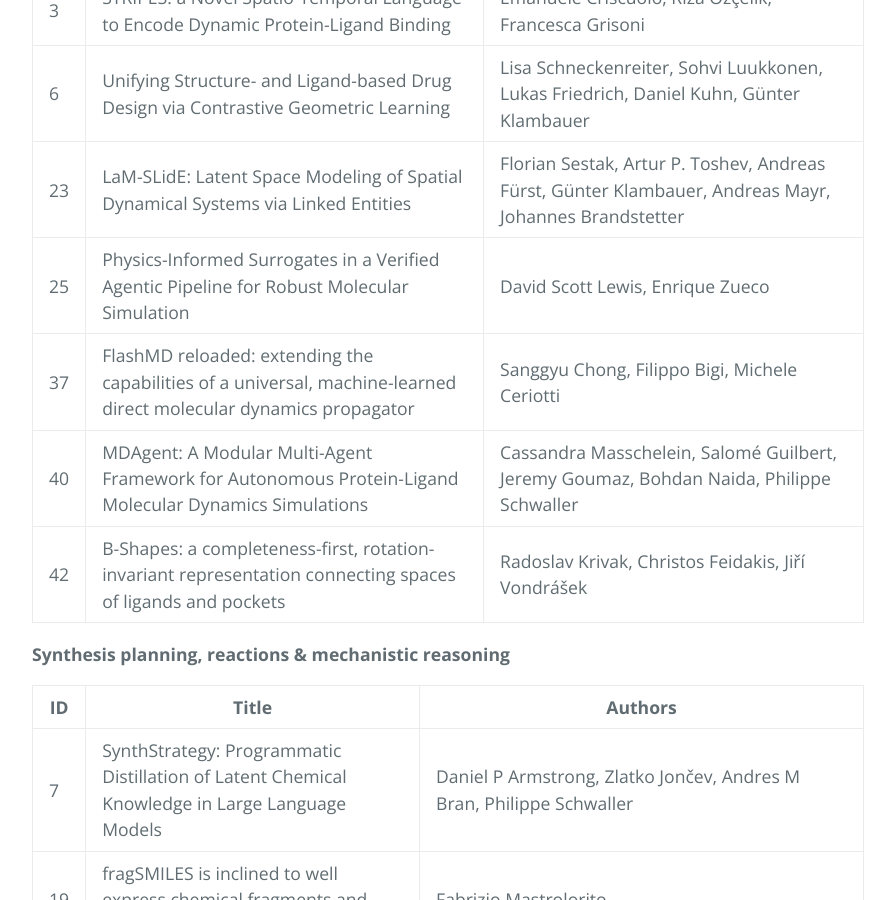
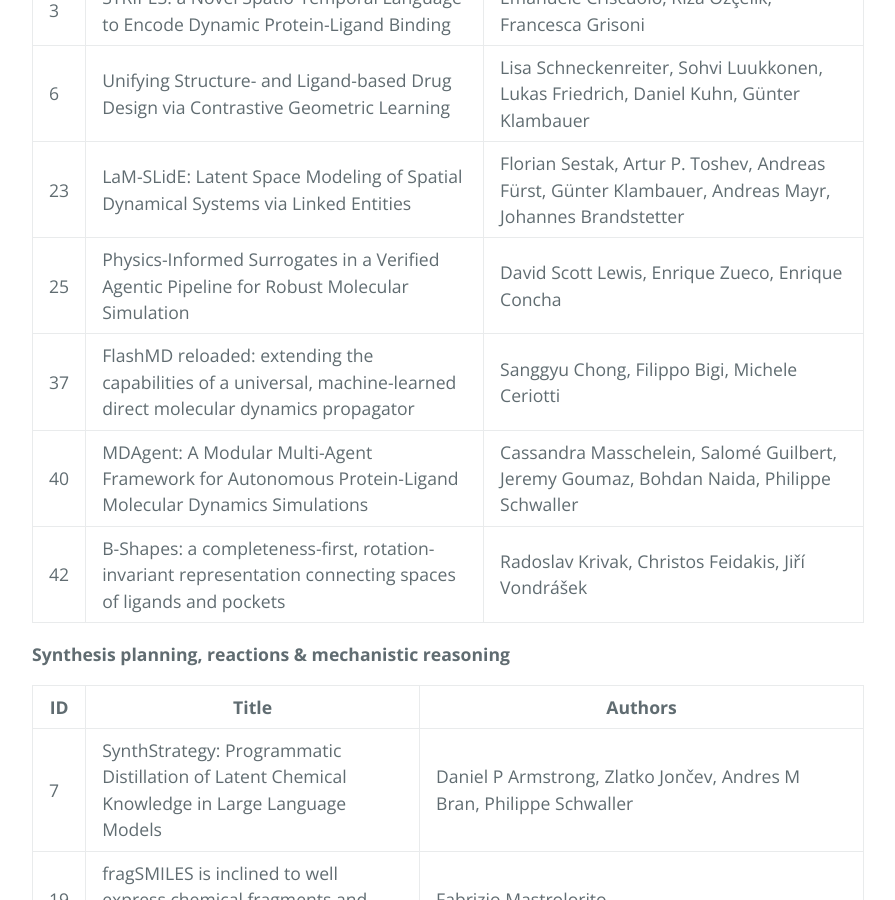
Before and after one commit to moleculediscovery/workshop2025, a Jekyll site: the page built from index.md, in a window 1280 px wide and 900 px high, scrolled down 5269 px. Shown: the whole window, without its empty margins (192-1087 px from the left). Built offline with Jekyll 4.4.1, drawn with Linux system fonts in a browser that asks for light colours; our own code applies the rules of GitHub Pages for plain Markdown files; some of the changed text lies outside the part shown.

Commit message:
Update index.md

```diff
--- a/index.md
+++ b/index.md
@@ -87,7 +87,7 @@ This will be the 5th-year edition of the ML4Molecules workshop organized by the
 | 3  | STRIPES: a Novel Spatio-Temporal Language to Encode Dynamic Protein-Ligand Binding | Emanuele Criscuolo, Rıza Özçelik, Francesca Grisoni |
 | 6  | Unifying Structure- and Ligand-based Drug Design via Contrastive Geometric Learning | Lisa Schneckenreiter, Sohvi Luukkonen, Lukas Friedrich, Daniel Kuhn, Günter Klambauer |
 | 23 | LaM-SLidE: Latent Space Modeling of Spatial Dynamical Systems via Linked Entities | Florian Sestak, Artur P. Toshev, Andreas Fürst, Günter Klambauer, Andreas Mayr, Johannes Brandstetter |
-| 25 | Physics-Informed Surrogates in a Verified Agentic Pipeline for Robust Molecular Simulation | David Scott Lewis, Enrique Zueco |
+| 25 | Physics-Informed Surrogates in a Verified Agentic Pipeline for Robust Molecular Simulation | David Scott Lewis, Enrique Zueco, Enrique Concha |
 | 37 | FlashMD reloaded: extending the capabilities of a universal, machine-learned direct molecular dynamics propagator | Sanggyu Chong, Filippo Bigi, Michele Ceriotti |
 | 40 | MDAgent: A Modular Multi-Agent Framework for Autonomous Protein-Ligand Molecular Dynamics Simulations | Cassandra Masschelein, Salomé Guilbert, Jeremy Goumaz, Bohdan Naida, Philippe Schwaller |
 | 42 | B-Shapes: a completeness-first, rotation-invariant representation connecting spaces of ligands and pockets | Radoslav Krivak, Christos Feidakis, Jiří Vondrášek |
```
Also changed, not shown: other parts of index.md (+1 -1 lines).
